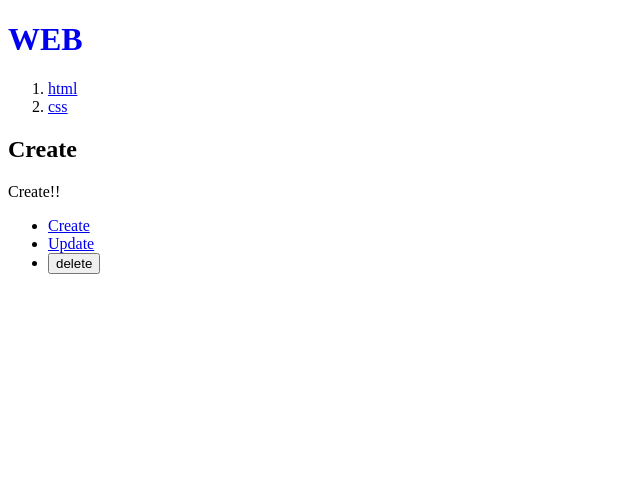
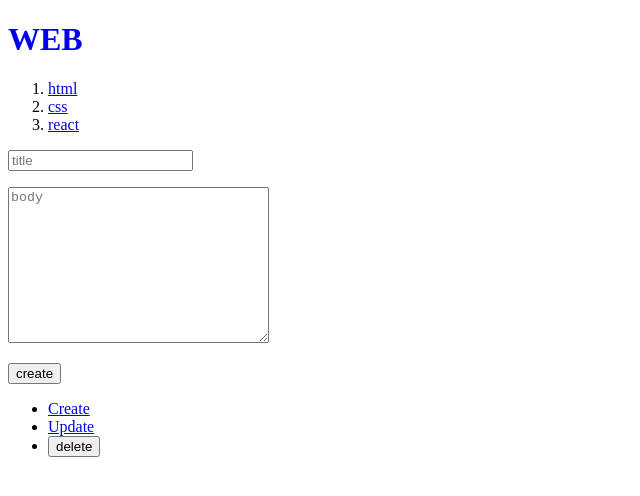
Before and after one commit to kes-knows-nothing/next-crud, a Next.js app: page /create in a window 1280 px wide. Shown: the top 496 px of the page, without its empty margins (0-640 px from the left). Built offline with nearby package versions, Linux system fonts and the light colour scheme; data requests are answered from the project's data file.

Commit message:
Feat: Create

```diff
--- a/db.json
+++ b/db.json
@@ -1,7 +1,20 @@
 {
   "topics": [
-    {"id": 1, "title": "html", "body": "html is..."},
-    {"id": 2, "title": "css", "body": "css is..."}
+    {
+      "id": 1,
+      "title": "html",
+      "body": "html is..."
+    },
+    {
+      "id": 2,
+      "title": "css",
+      "body": "css is..."
+    },
+    {
+      "title": "react",
+      "body": "react is...",
+      "id": 3
+    }
   ],
   "posts": [
     {
--- a/src/app/create/layout.tsx
+++ /dev/null
@@ -1,10 +0,0 @@
-import { ReactNode } from "react";
-
-export default function Layout(props: ReactNode) {
-  return (
-    <form>
-      <h2>Create</h2>
-      {props.children}
-    </form>
-  );
-}
--- a/src/app/create/page.tsx
+++ b/src/app/create/page.tsx
@@ -1,3 +1,52 @@
-export default function Create(props) {
-  return <>Create!!</>;
+"use client";
+
+import { useRouter } from "next/navigation";
+
+export default function Create() {
+  const router = useRouter();
+  const handleSubmit = async (e: React.FormEvent<HTMLFormElement>) => {
+    e.preventDefault();
+    const formData = new FormData(e.currentTarget);
+    const title = formData.get("title") as string;
+    const body = formData.get("body") as string;
+
+    const options = {
+      method: "POST",
+      headers: {
+        "Content-Type": "application/json",
+      },
+      body: JSON.stringify({ title, body }),
+    };
+
+    try {
+      const response = await fetch(`http://localhost:9999/topics`, options);
+      if (!response.ok) {
+        throw new Error("Network response was not ok");
+      }
+      const result = await response.json();
+      const lastId = result.id;
+      router.push(`/read/${lastId}`);
+    } catch (error) {
+      console.error("Error:", error);
+    }
+  };
+  return (
+    <form action="" onSubmit={handleSubmit}>
+      <p>
+        <input type="text" name="title" placeholder="title" />
+      </p>
+      <p>
+        <textarea
+          name="body"
+          id=""
+          cols={30}
+          rows={10}
+          placeholder="body"
+        ></textarea>
+      </p>
+      <p>
+        <input type="submit" value="create" />
+      </p>
+    </form>
+  );
 }
--- a/src/app/read/[id]/page.tsx
+++ b/src/app/read/[id]/page.tsx
@@ -3,7 +3,7 @@ export default async function Read(props) {
   const topic = await resp.json();
   return (
     <>
-      <h2>Read</h2>
+      <h2>{topic.title}</h2>
       {topic.body}
     </>
   );
```
